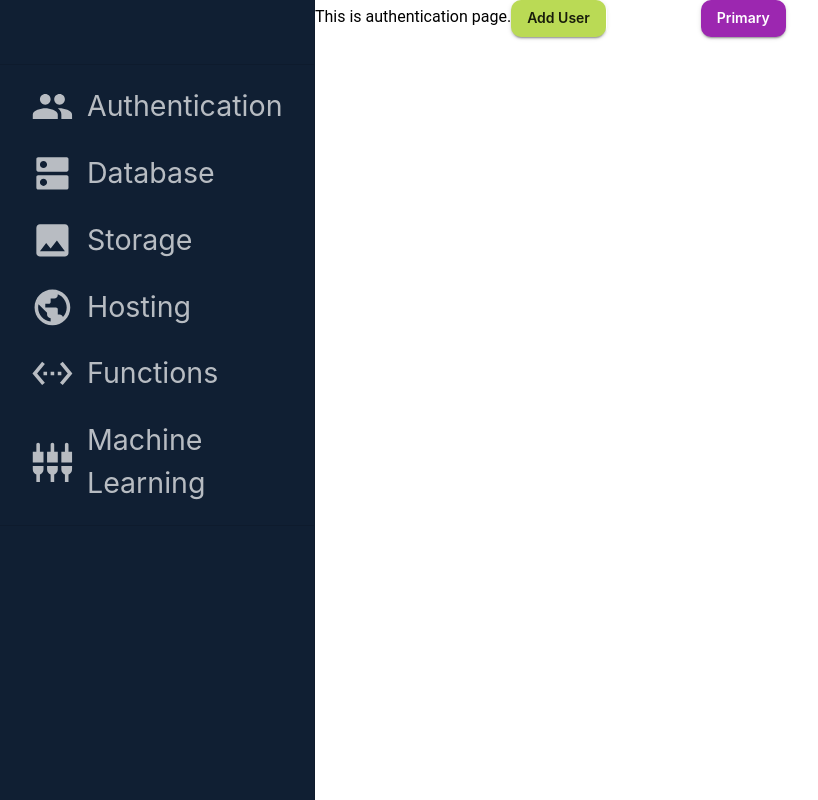
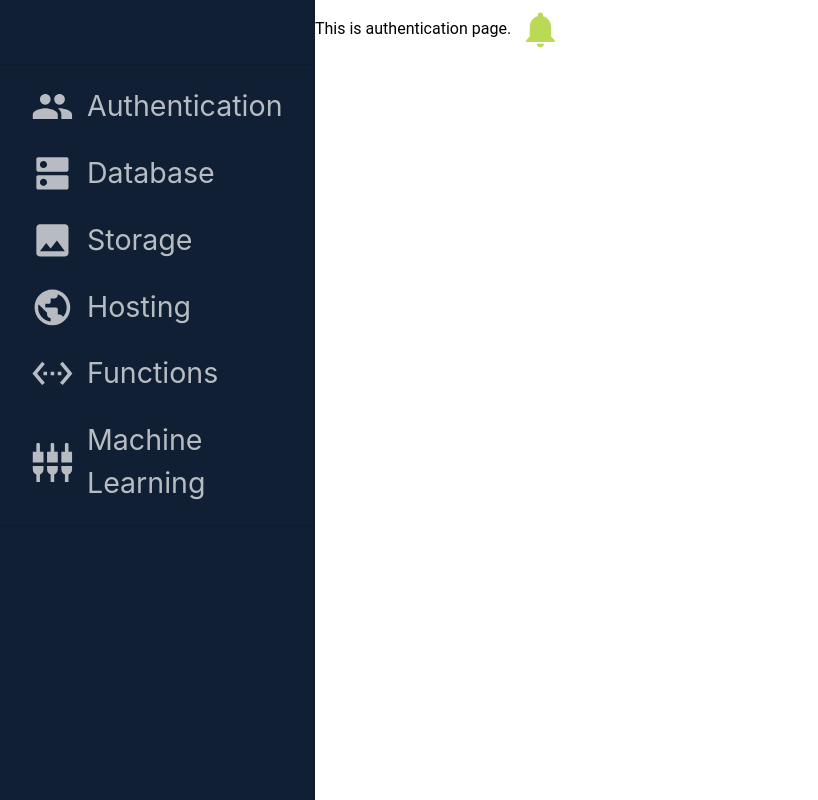
Before and after one commit to AlaaDuridi/muiDashboard, a React (Vite) app: page /authentication in a window 1280 px wide. Shown: the whole page, without its empty margins (5-823 px from the left). Built offline with nearby package versions, Linux system fonts and the light colour scheme.

Commit message:
notification component

```diff
--- /dev/null
+++ b/src/components/Notifications/NotificationBell.tsx
@@ -0,0 +1,29 @@
+import NotificationsIcon from "@mui/icons-material/Notifications";
+import Badge from "@mui/material/Badge";
+import IconButton from "@mui/material/IconButton";
+import Tooltip from "@mui/material/Tooltip";
+
+const NotificationBell = ({
+  iconColor,
+  badgeContent,
+}: NotificationBellProps) => {
+  const NEW_NOTIFICATION = `You have ${badgeContent} new notification!`;
+  const NO_NOTIFICATION = "You have no new notification!";
+
+  return (
+    <Tooltip title={badgeContent ? NEW_NOTIFICATION : NO_NOTIFICATION}>
+      <IconButton color={iconColor}>
+        <Badge badgeContent={badgeContent} color="error">
+          <NotificationsIcon />
+        </Badge>
+      </IconButton>
+    </Tooltip>
+  );
+};
+
+interface NotificationBellProps {
+  iconColor: "inherit" | "primary" | "secondary" | "default";
+  badgeContent: number;
+}
+
+export default NotificationBell;
--- a/src/pages/Authentication/Authentication.tsx
+++ b/src/pages/Authentication/Authentication.tsx
@@ -1,37 +1,10 @@
 import Grid from "@mui/material/Grid";
-import CommonButton from "../../components/common/CommonButton";
+import NotificationBell from "../../components/Notifications/NotificationBell";
 const Authentication = () => {
-  const BUTTON_STYLES = {
-    fontSize: "0.875rem",
-    fontWeight: 600,
-    textTransform: "capitalize",
-    borderRadius: 2.5,
-    "&.MuiButton-contained": {
-      // backgroundColor: "#009be5",
-      "&:hover": {
-        backgroundColor: "red",
-      },
-    },
-    "&.MuiButton-outlined": {
-      color: "#fff",
-      borderColor: "#fff",
-      "&:hover": {
-        backgroundColor: "transparent",
-      },
-    },
-  };
   return (
     <Grid item xs={8}>
       This is authentication page.
-      <CommonButton sx={BUTTON_STYLES} variant="contained">
-        Add user
-      </CommonButton>
-      <CommonButton sx={BUTTON_STYLES} variant="outlined">
-        Add user
-      </CommonButton>
-      <CommonButton sx={BUTTON_STYLES} variant="contained" color="secondary">
-        Primary
-      </CommonButton>
+      <NotificationBell iconColor="primary" badgeContent={0} />
     </Grid>
   );
 };
```
